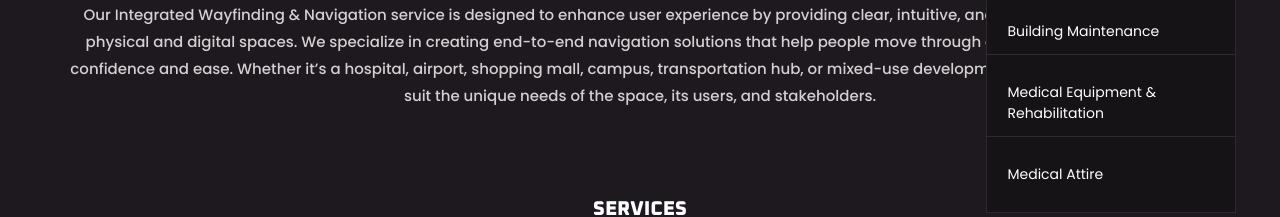
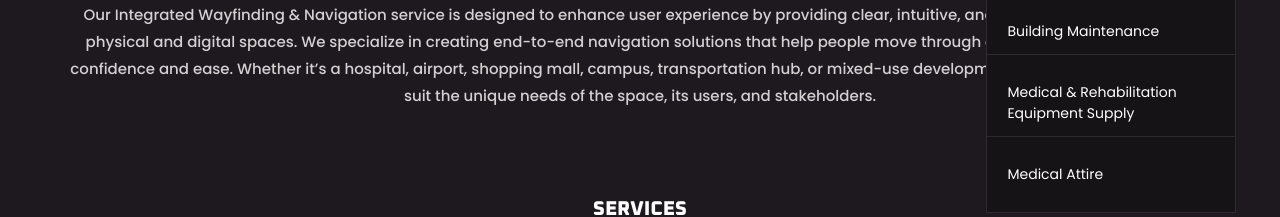
Before and after one commit to novaatechnical/site, a plain HTML site: page public/wayfinding-navigation.html in a window 1280 px wide. Both pictures are taken after a click on the link "SERVICES ▾". Shown: the part 196-413 px from the top of the page. Drawn offline with nearby package versions, Linux system fonts and the light colour scheme.

Commit message:
Update wayfinding-navigation.html

```diff
--- a/public/wayfinding-navigation.html
+++ b/public/wayfinding-navigation.html
@@ -63,7 +63,7 @@
                 <li><a href="wayfinding-navigation.html" class="dropdown-link">Wayfinding & Navigation</a></li>
                 <li><a href="interior-construction.html" class="dropdown-link">Interior & Special Construction</a></li>
                 <li><a href="building-maintenance.html" class="dropdown-link">Building Maintenance</a></li>
-                <li><a href="medical-equipment-rehabilitation.html" class="dropdown-link">Medical Equipment & Rehabilitation</a></li>
+                <li><a href="medical-equipment-rehabilitation.html" class="dropdown-link">Medical & Rehabilitation Equipment Supply</a></li>
                 <li><a href="medical-attire.html" class="dropdown-link">Medical Attire</a></li>
             </ul>
             </li>
@@ -265,4 +265,5 @@
   </script>
 </body>
 
+
 </html>
```
